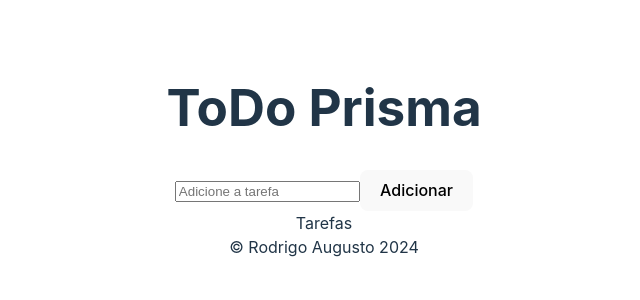
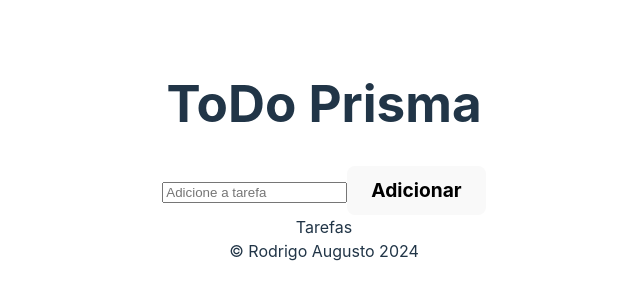
Before and after one commit to raugusto96/todo-prisma, a React (Vite) app in the folder app/: page / in a window 1280 px wide. Shown: the part 248-548 px from the top of the page, without its empty margins (316-956 px from the left). Built offline with nearby package versions, Linux system fonts and the light colour scheme.

Commit message:
feat: add button style

```diff
--- a/app/src/presentation/components/button/Button.styles.ts
+++ b/app/src/presentation/components/button/Button.styles.ts
@@ -1,3 +1,6 @@
 import styled from "styled-components";
 
-export const ButtonWrapper = styled.button``;
+export const ButtonWrapper = styled.button`
+  font-size: 1.2rem;
+  font-weight: 700;
+`;
```
